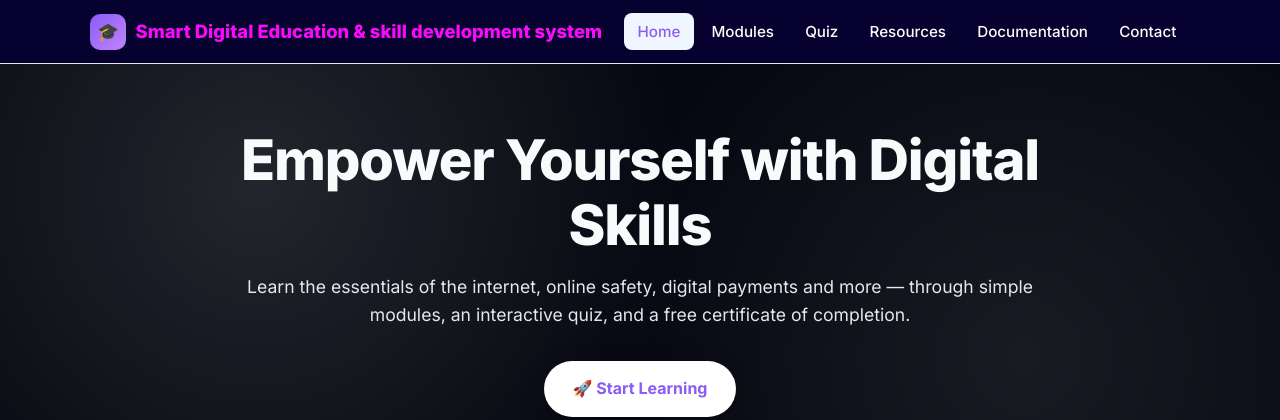
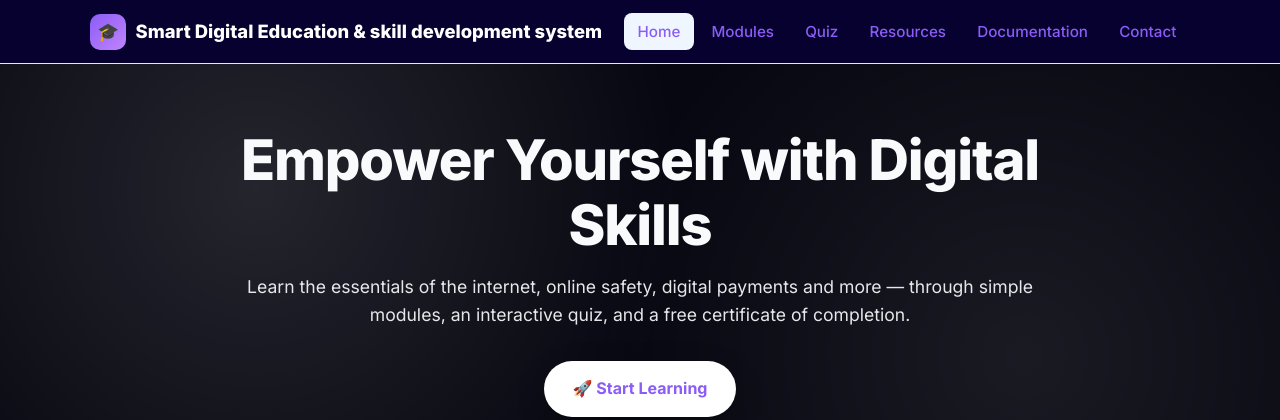
Before and after one commit to smdijaj/Digital_literacy_Training, a Flask app: page / in a window 1280 px wide. Shown: the top 420 px of the page. Run offline with Flask 3, Linux system fonts and the light colour scheme.

Commit message:
updated the colors

```diff
--- a/dlp/static/css/style.css
+++ b/dlp/static/css/style.css
@@ -25,18 +25,18 @@ img{max-width:100%}
     gap:.6rem;
     font-weight:800;
     font-size:1.15rem;
-    color:#fa0afa;
+    color:white;
     transition:all .3s ease;
 }
 
 .brand:hover{
-    color:white;
+    color:#fa0afa;
     transform:scale(1.05);
 }
 .brand-badge{width:36px;height:36px;border-radius:10px;display:grid;place-items:center;
   background:linear-gradient(135deg,var(--primary),var(--accent));color:#fff;font-size:1.1rem}
 .nav-links{display:flex;gap:.25rem;list-style:none}
-.nav-links a{padding:.55rem .85rem;border-radius:8px;color:#fefbfb;font-weight:500;font-size:.95rem;transition:all .2s}
+.nav-links a{padding:.55rem .85rem;border-radius:8px;color:#00000;font-weight:500;font-size:.95rem;transition:all .2s}
 .nav-links a:hover,.nav-links a.active{background:#eff6ff;color:var(--primary);transform:translate(-3px)}
 .burger{
     display:none;
@@ -46,7 +46,7 @@ img{max-width:100%}
     padding:8px 10px;
     font-size:1.5rem;
     cursor:pointer;
-    color:#3508ff;
+    color:hsl(203, 100%, 52%);
     transition:.3s;
 }
 
```
